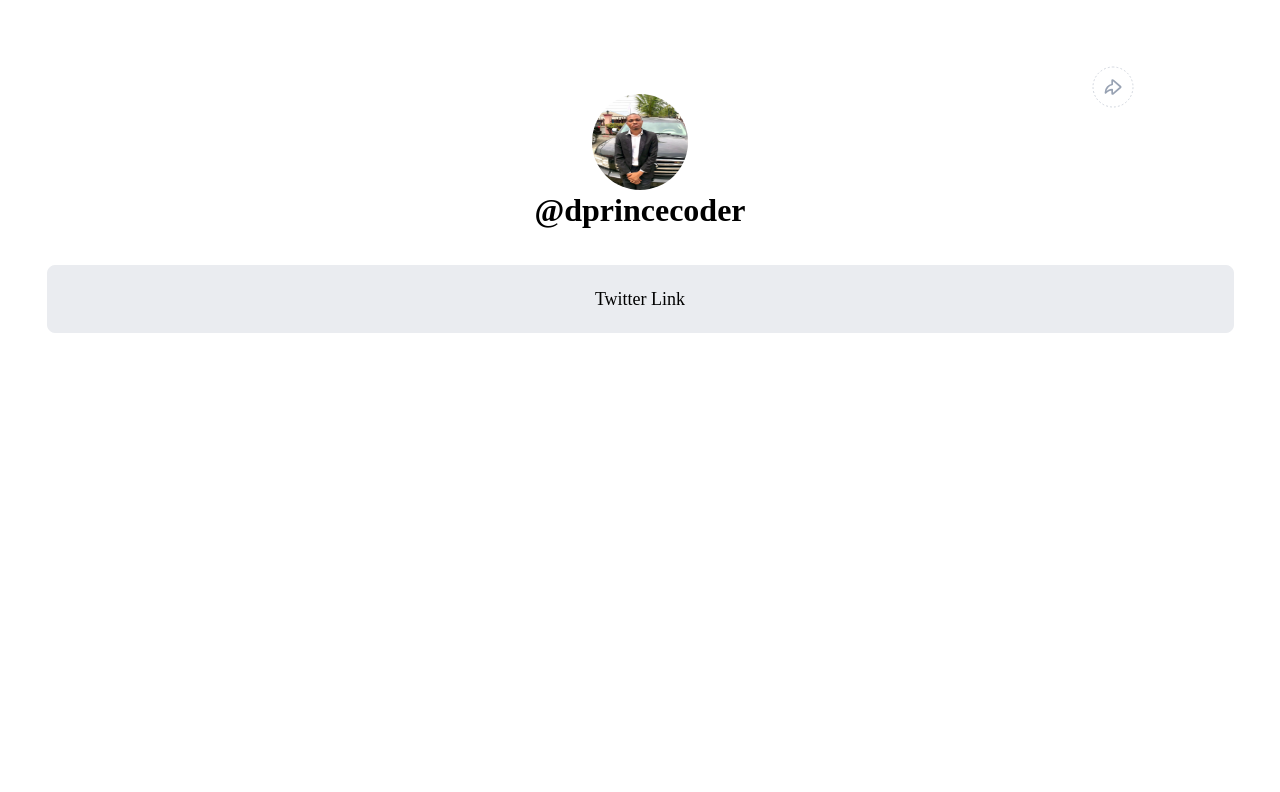
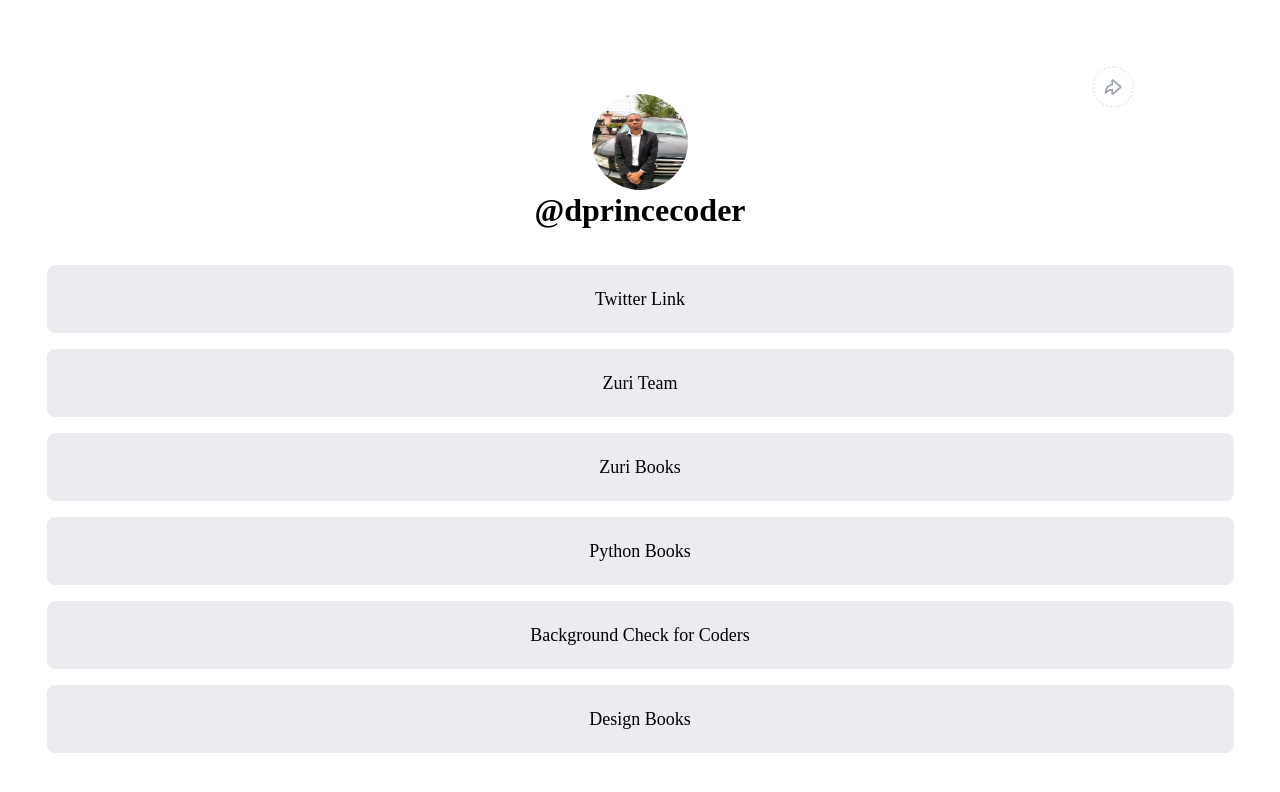
Before and after one commit to dprincecoder/hngi9-personal-profile-task-01, a React (Vite) app: page / in a window 1280 px wide. Shown: the top 792 px of the page. Built offline with nearby package versions, Linux system fonts and the light colour scheme.

Commit message:
add additional links

```diff
--- a/src/App.jsx
+++ b/src/App.jsx
@@ -8,6 +8,25 @@ function App() {
       <div className="container">
         <Header />
         <Button>Twitter Link</Button>
+        <Button id="btn__zuri" link="https://training.zuri.team/">
+          Zuri Team
+        </Button>
+        <Button id="books" link="http://books.zuri.team/">
+          Zuri Books
+        </Button>
+
+        <Button
+          id="book__python"
+          link="https://books.zuri.team/python-for-beginers?ref_id=dprincecoder"
+        >
+          Python Books
+        </Button>
+        <Button id="pitch" link="https://background.zuri.team/">
+          Background Check for Coders
+        </Button>
+        <Button id="book__design" link="https://books.zuri.team/design-rules">
+          Design Books
+        </Button>
       </div>
     </div>
   );
```
